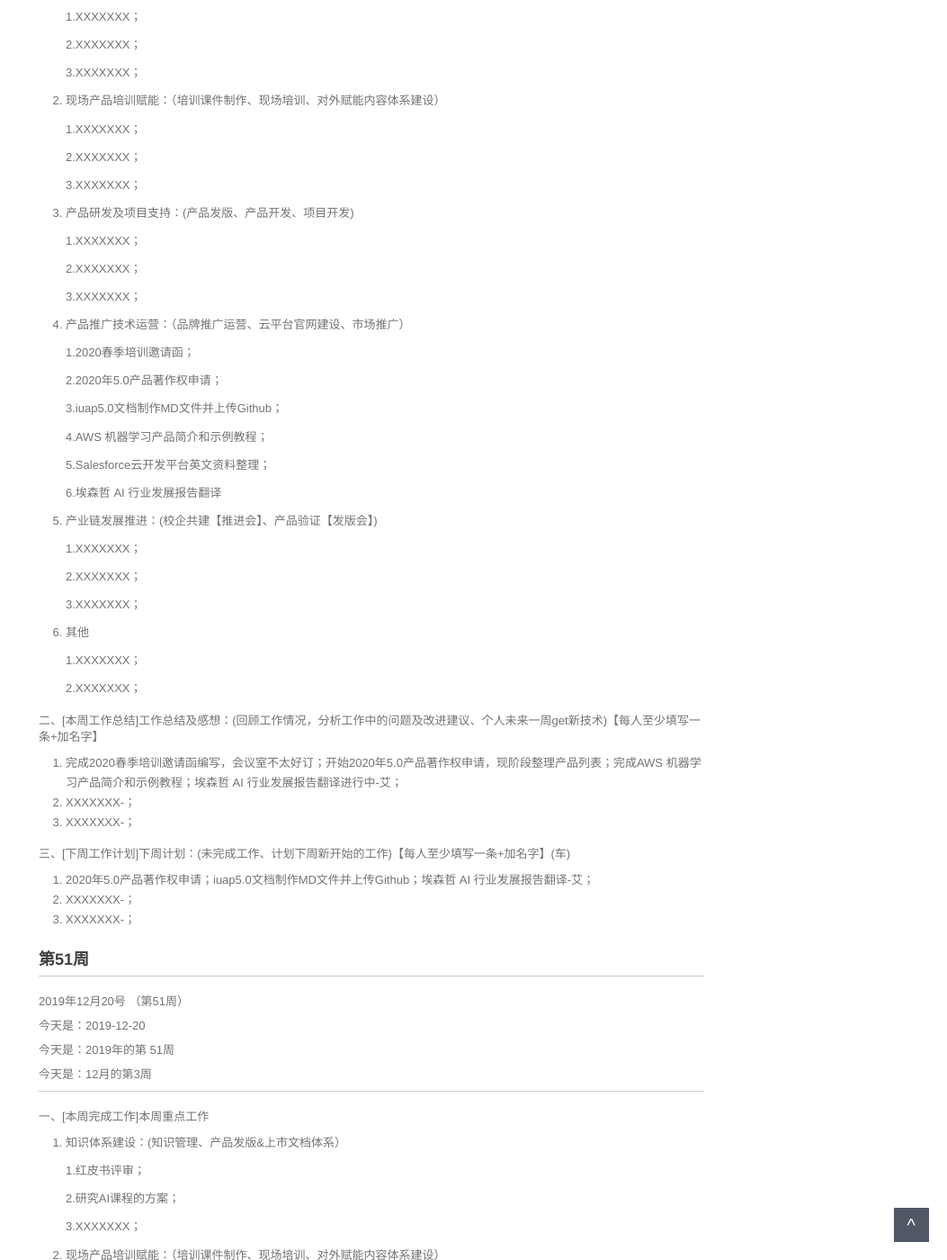
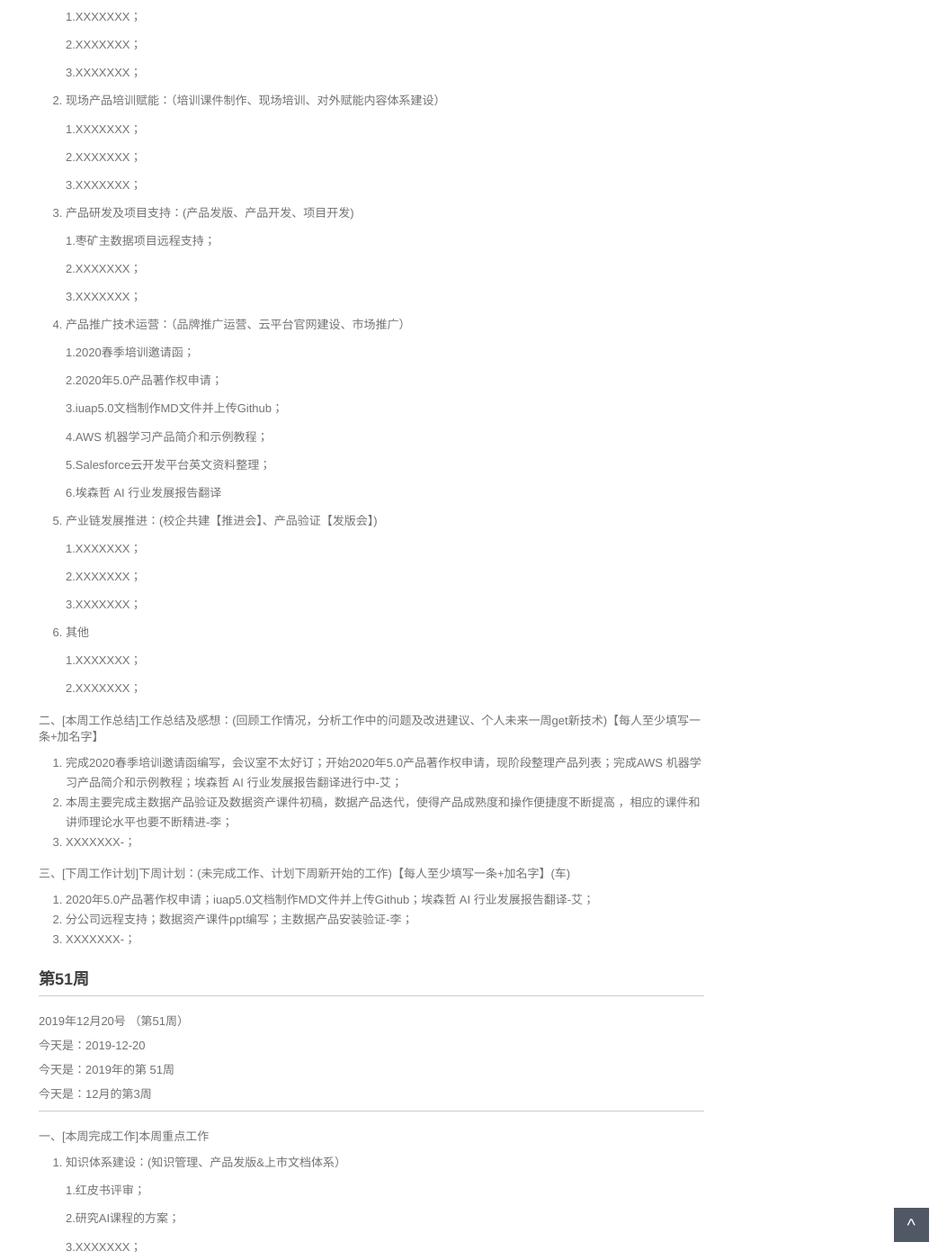
Before and after one commit to walllFlower/blog, a Jekyll site: the page built from _posts/2018-07-17-day_report_cxz.md, in a window 1280 px wide and 1400 px high, scrolled down 559 px. Shown: the whole window at 90% size, without its empty margins (227-1280 px from the left). Built offline with Jekyll 4.4.1, drawn with Linux system fonts in a browser that asks for light colours; comment, search, counter and statistics services are not loaded.

Commit message:
Update 2018-07-17-day_report_cxz.md

```diff
--- a/_posts/2018-07-17-day_report_cxz.md
+++ b/_posts/2018-07-17-day_report_cxz.md
@@ -42,7 +42,7 @@ categories: 技术运营工作周报
 
 3. 产品研发及项目支持：(产品发版、产品开发、项目开发)
 
-    1.XXXXXXX；
+    1.枣矿主数据项目远程支持；
 
     2.XXXXXXX；
 
@@ -80,13 +80,13 @@ categories: 技术运营工作周报
 二、[本周工作总结]工作总结及感想：(回顾工作情况，分析工作中的问题及改进建议、个人未来一周get新技术)【每人至少填写一条+加名字】
 
 1. 完成2020春季培训邀请函编写，会议室不太好订；开始2020年5.0产品著作权申请，现阶段整理产品列表；完成AWS 机器学习产品简介和示例教程；埃森哲 AI 行业发展报告翻译进行中-艾；
-2. XXXXXXX-；
+2. 本周主要完成主数据产品验证及数据资产课件初稿，数据产品迭代，使得产品成熟度和操作便捷度不断提高 ，相应的课件和讲师理论水平也要不断精进-李；
 3. XXXXXXX-；
 
 三、[下周工作计划]下周计划：(未完成工作、计划下周新开始的工作)【每人至少填写一条+加名字】(车)
 
 1. 2020年5.0产品著作权申请；iuap5.0文档制作MD文件并上传Github；埃森哲 AI 行业发展报告翻译-艾；
-2. XXXXXXX-；
+2. 分公司远程支持；数据资产课件ppt编写；主数据产品安装验证-李；
 3. XXXXXXX-；
 
 
```
